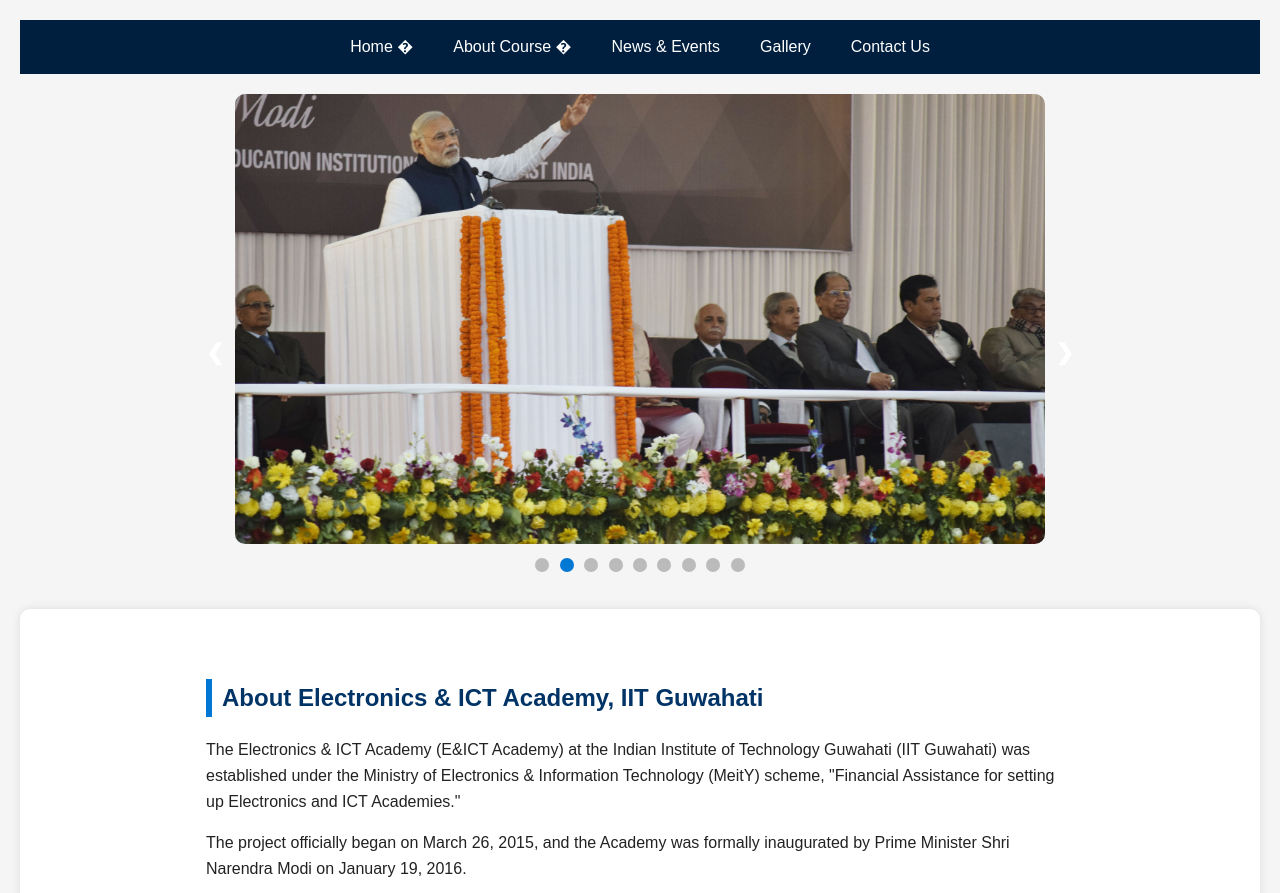
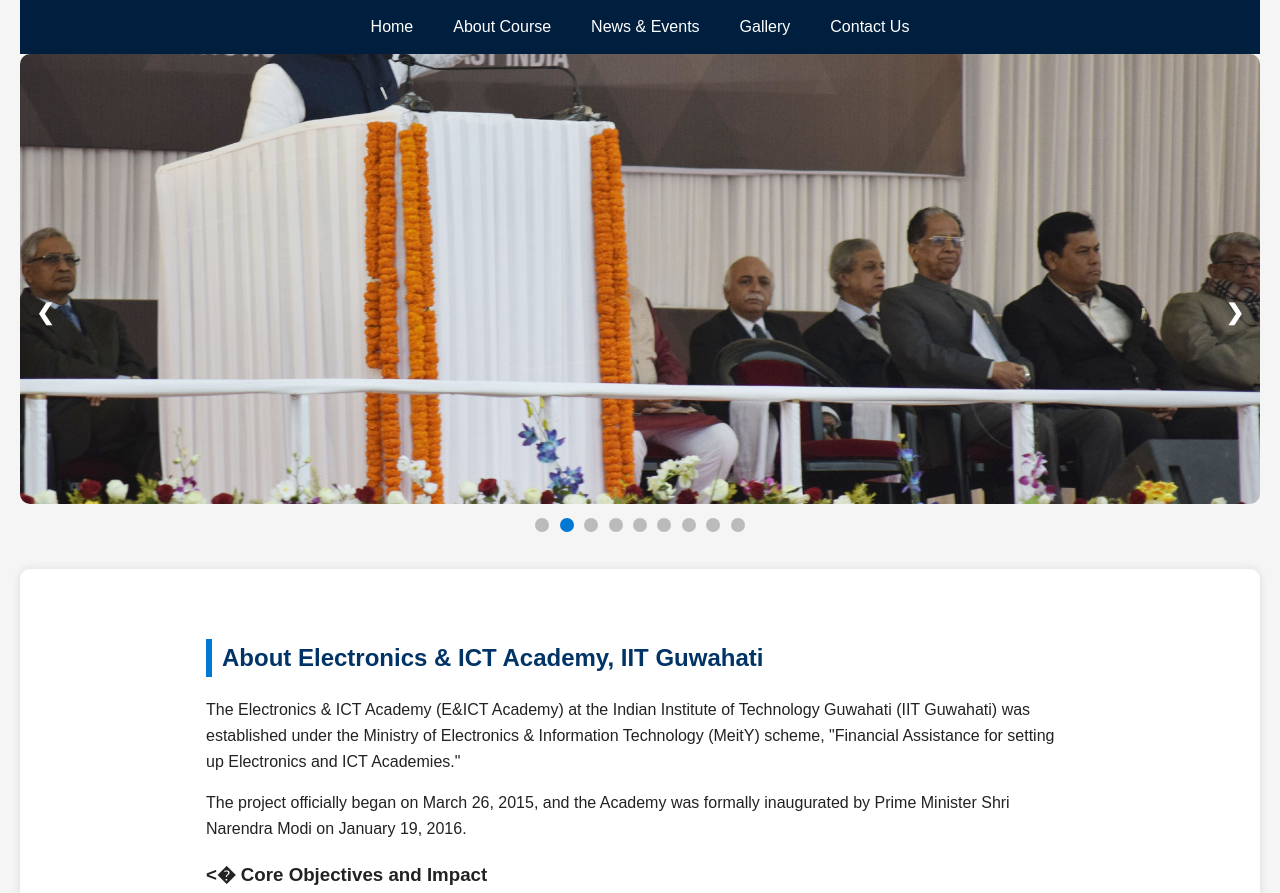
Before and after one commit to moromiburagohain/iit, a plain HTML site: page index.html in a window 1280 px wide. Shown: the top 893 px of the page. Drawn offline with Linux system fonts and the light colour scheme.

Commit message:
modify css margins

```diff
--- a/index.html
+++ b/index.html
@@ -136,7 +136,7 @@
  <nav>
   <!-- Dropdown 1 -->
   <div class="dropdown">
-    <a href="#home" class="dropbtn">Home �</a>
+    <a href="#home" class="dropbtn">Home </a>
     <div class="dropdown-content">
       <a href="about.html">About E&ICT</a>
       <a href="history1.html">History</a>
@@ -148,11 +148,11 @@
 
   <!-- Dropdown 2 -->
   <div class="dropdown">
-    <a href="#about-course" class="dropbtn">About Course �</a>
+    <a href="#about-course" class="dropbtn">About Course </a>
     <div class="dropdown-content">
       <!-- Submenu for Courses -->
       <div class="sub-dropdown">
-        <a href="course.html" class="sub-dropbtn">Courses �</a>
+        <a href="course.html" class="sub-dropbtn">Courses </a>
         <div class="sub-dropdown-content">
          <a href="AI%20&%20ML.html">AI & ML</a>
             <a href="cyber.html">Cybersecurity</a>
@@ -262,14 +262,14 @@
     background: #f5f5f5;
     margin: 0;
     padding: 20px;
+    padding-top: 0px;
   }
 
   /* ---------- SLIDER CONTAINER ---------- */
   .slider-container {
-    max-width: 900px;
+    width: 100%;
     position: relative;
     margin: auto;
-    margin-top: 20px;
   }
 
   /* ---------- SLIDES ---------- */
@@ -279,7 +279,7 @@
 
   /* ---------- REDUCED IMAGE SIZE ---------- */
  .slides img {
-    width: 90%;        /* wider */
+    width: 100%;        /* wider */
     height: 450px;     /* taller */
     object-fit: cover; /* keeps image looking good */
     margin: auto;
```
